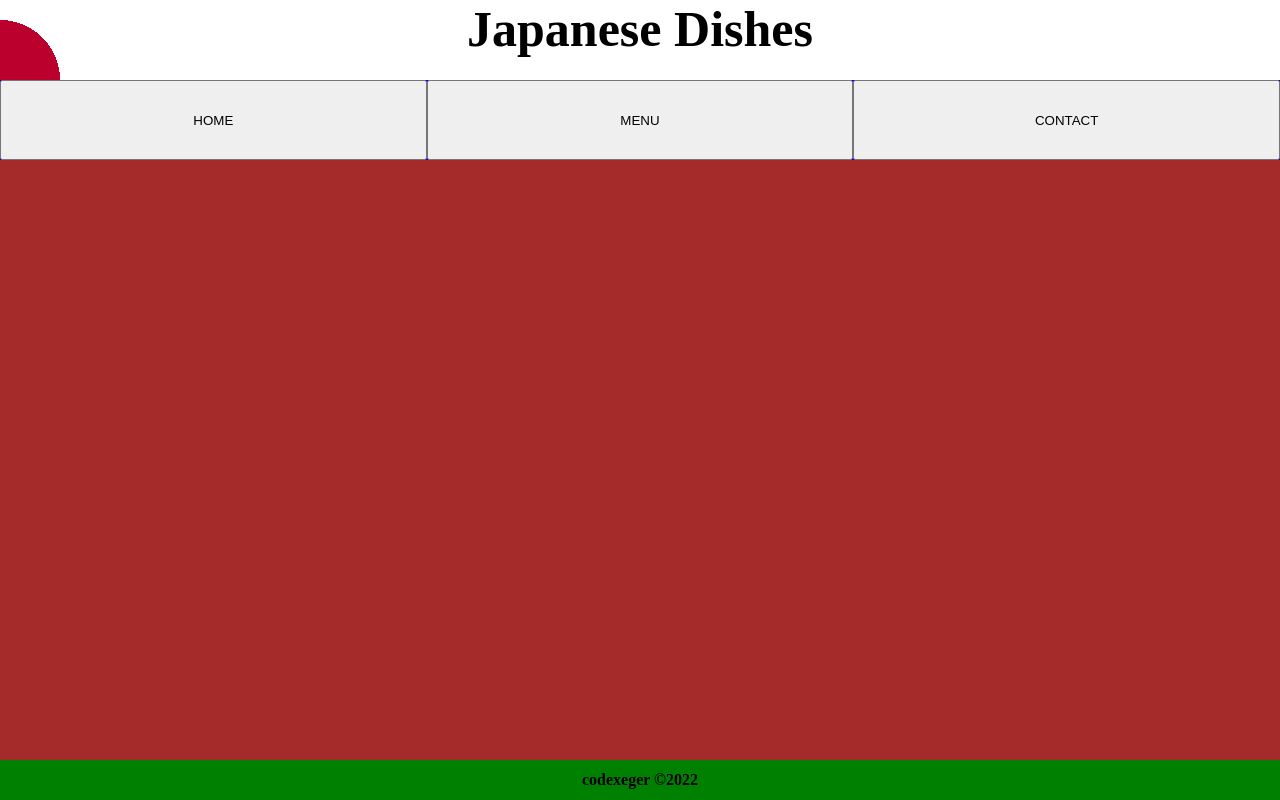
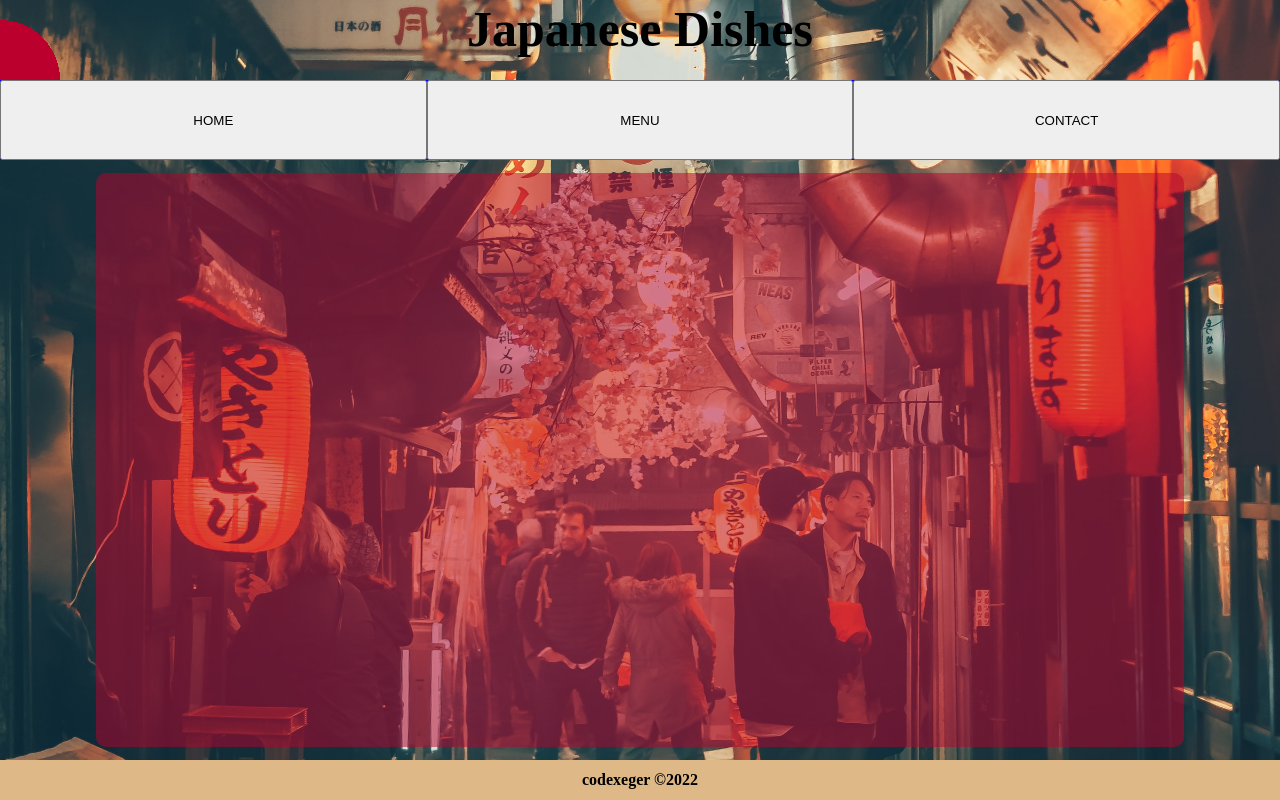
Before and after one commit to voidalgorthm/restaurant-page, a website built with webpack: page src/template.html in a window 1280 px wide. Built offline with nearby package versions, Linux system fonts and the light colour scheme.

Commit message:
style: upgraded base layout for different tabs

```diff
--- a/src/styles/restaurant.css
+++ b/src/styles/restaurant.css
@@ -1,5 +1,6 @@
 :root {
     font-size: 62.5%;
+    --general-bgcolor: #bc002d;
 }
 
 *,
@@ -12,19 +13,26 @@
 }
 
 div#content {
+    background: url('../assets/yoav-aziz-tKCd-IWc4gI-unsplash.jpg');
+    background-repeat: no-repeat;
+    background-position: center;
+    background-size: cover;
+    min-height: 100vh;
     display: flex;
     flex: 1;
     flex-direction: column;
-    min-height: 100vh;
+    align-items: center;
 }
 
 header {
-    background-image: radial-gradient(circle at bottom left, #bc002d 60px, white 60px);
+    width: 100%;
+    background-image: radial-gradient(circle at bottom left, #bc002d 60px, transparent 60px);
     min-height: 10vh;
     font-size: 2.5rem;
 }
 
 nav {
+    width: 100%;
     background-color: blue;
     min-height: 10vh;
     display: grid;
@@ -32,13 +40,18 @@ nav {
 }
 
 main {
-    background-color: brown;
+    background-color: var(--general-bgcolor);
+    width: 85%;
+    margin: 1% 0;
+    border-radius: 1rem;
+    opacity: 50%;
     display: flex;
     flex: 1;
 }
 
 footer {
-    background-color: green;
+    width: 100%;
+    background-color: burlywood;
     min-height: 5vh;
     font-size: 1.6rem;
     display: grid;
```
Also changed, not shown: dist/index.html, dist/main.js, dist/yoav-aziz-tKCd-IWc4gI-unsplash.jpg (added), src/assets/yoav-aziz-tKCd-IWc4gI-unsplash.jpg (added), 1 other file.
